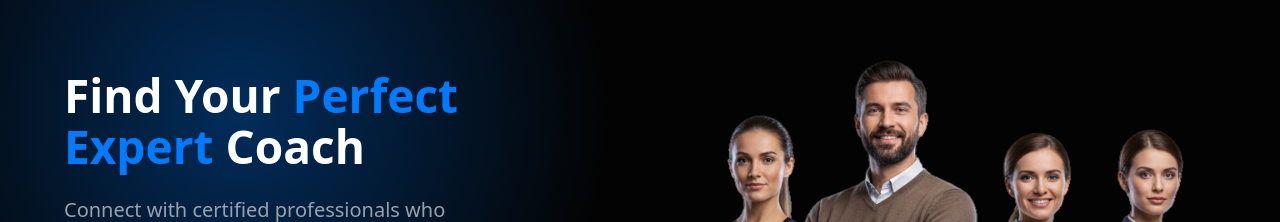
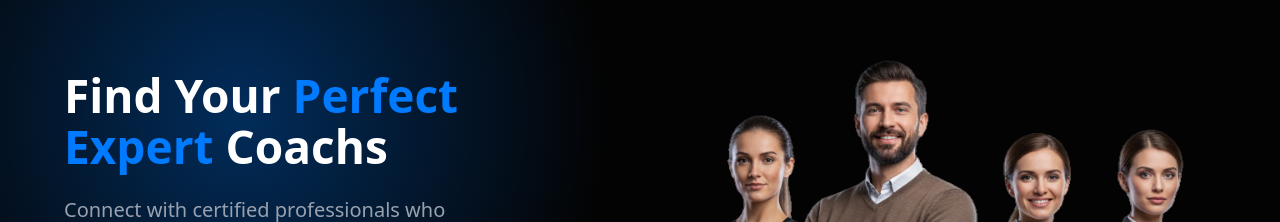
Before and after one commit to J-sense/Venet, a React (Vite) app: page /experts in a window 1280 px wide. Shown: the part 137-359 px from the top of the page. Built offline with nearby package versions, Linux system fonts and the light colour scheme; what agora-rtc-react would draw is missing.

Commit message:
feat:update banner section

```diff
--- a/src/pages/experts/ExpertsBanner.tsx
+++ b/src/pages/experts/ExpertsBanner.tsx
@@ -24,13 +24,11 @@ export default function ExpertsBanner() {
         <div className="flex flex-col gap-6 max-w-[400px] mt-24">
           <h2 className="text-[56px] lg:text-[46px] font-bold leading-[1.1] text-white">
             Find Your <span className="text-[#007AFF]">Perfect Expert</span>{" "}
-            Coach
+            Coachs
           </h2>
           <p className="text-[#99A1AF] text-xl font-normal leading-7 max-w-[400px]">
             Connect with certified professionals who specialize in your goals.
           </p>
-
-
         </div>
       </div>
     </section>
```
